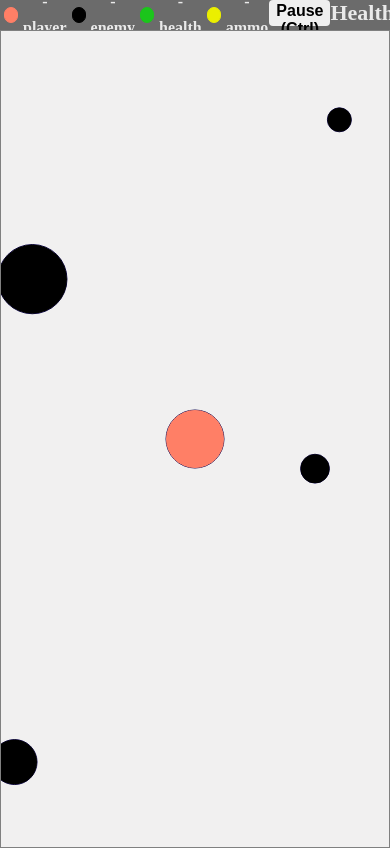
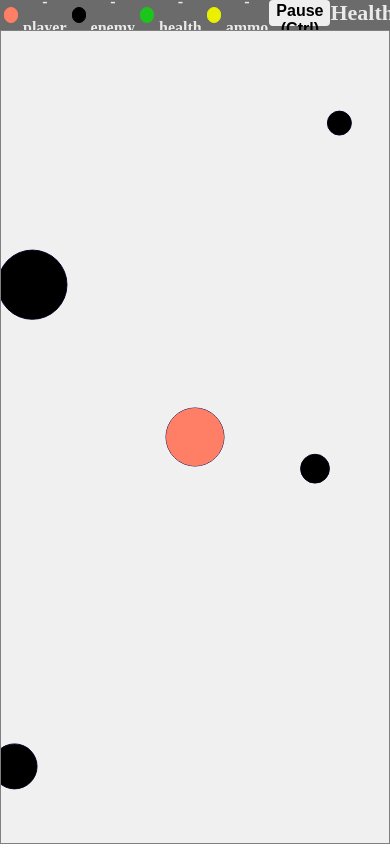
Before and after one commit to YuriChupyrkin/yurichupyrkin.github.io, a plain HTML site: page index.html in a window 390 px wide. Shown: the top 848 px of the page. Drawn offline with Linux system fonts and the light colour scheme.

Commit message:
Fix canvas size

```diff
--- a/index.html
+++ b/index.html
@@ -5,7 +5,7 @@
     </head>
 
     <body>
-        <div class="menu">
+        <div id="menu" class="menu">
             <div class="legend">
                 <div class="legend-item">
                     <div class="circle player-circle"></div>
--- a/js/app.js
+++ b/js/app.js
@@ -3,7 +3,10 @@ const START_DIFFICULTY = 20;
 (function () {
   const canvas = new Canvas();
   canvas.init(document.querySelector('canvas'));
-  canvas.setSize(window.innerWidth - 2, window.innerHeight - 28);
+  let menuHeight = document.getElementById('menu').clientHeight;
+
+  canvas.setSize(window.innerWidth - 2,
+    window.innerHeight - menuHeight - 2);
 
   function calculateFallingsNumber() {
     let width = canvas.getWidth();
```
